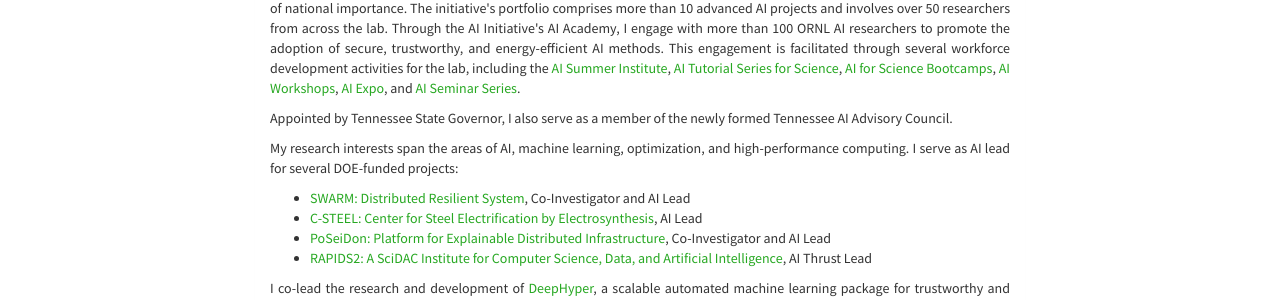
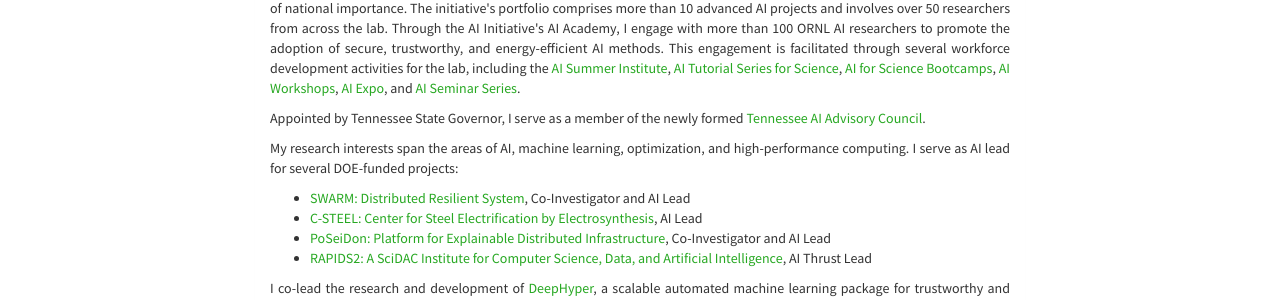
Before and after one commit to pbalapra/pbalapra.github.io, a Jekyll site: the page built from index.html, in a window 1280 px wide. Shown: the part 493-793 px from the top of the page. Built offline with Jekyll 4.4.1, drawn with Linux system fonts in a browser that asks for light colours; nearby versions of some CDN libraries; some web fonts are replaced; the list of posts is cut into pages by our own code.

Commit message:
Update index.html

```diff
--- a/index.html
+++ b/index.html
@@ -84,7 +84,7 @@
 		</p>
 
 		 <p align="justify">
-		 Appointed by Tennessee State Governor, I also serve as a member of the newly formed Tennessee AI Advisory Council.
+		 Appointed by Tennessee State Governor, I serve as a member of the newly formed <a href="https://www.tn.gov/lawsandpolicies/policies/artificial-intelligence-council.html" target="_blank">Tennessee AI Advisory Council</a>.
 		 </p>
 
 
```
